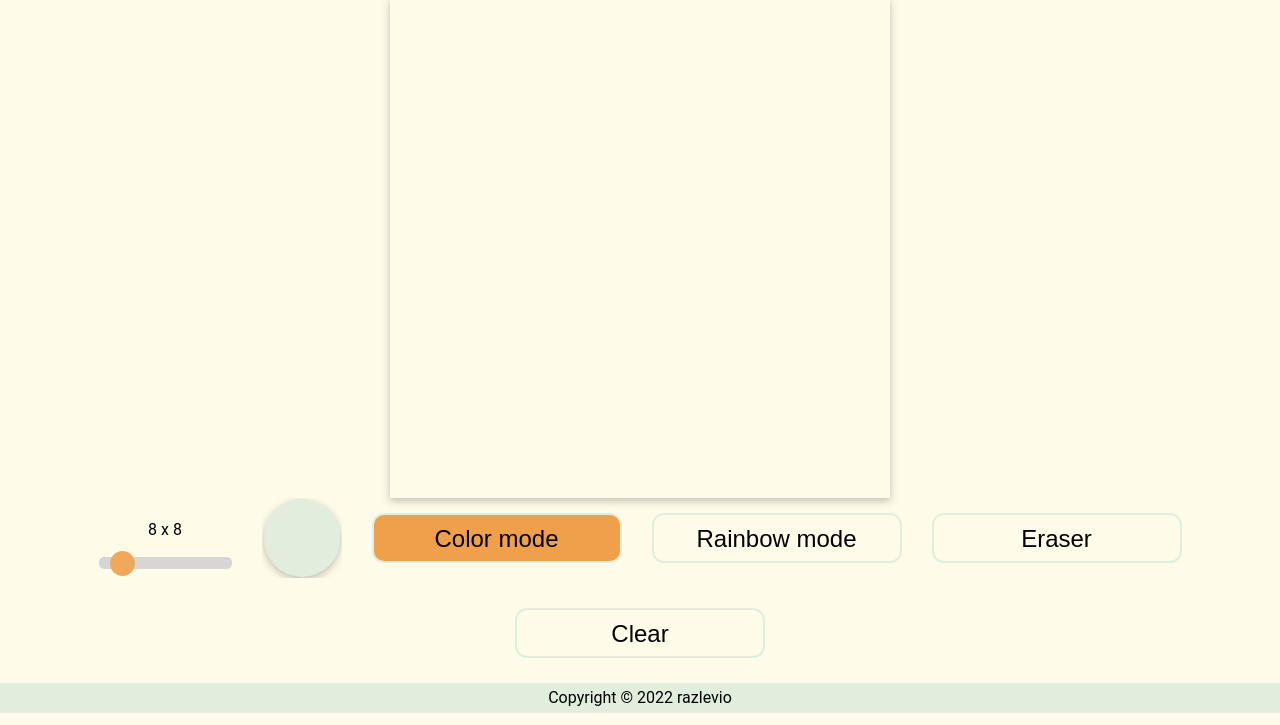
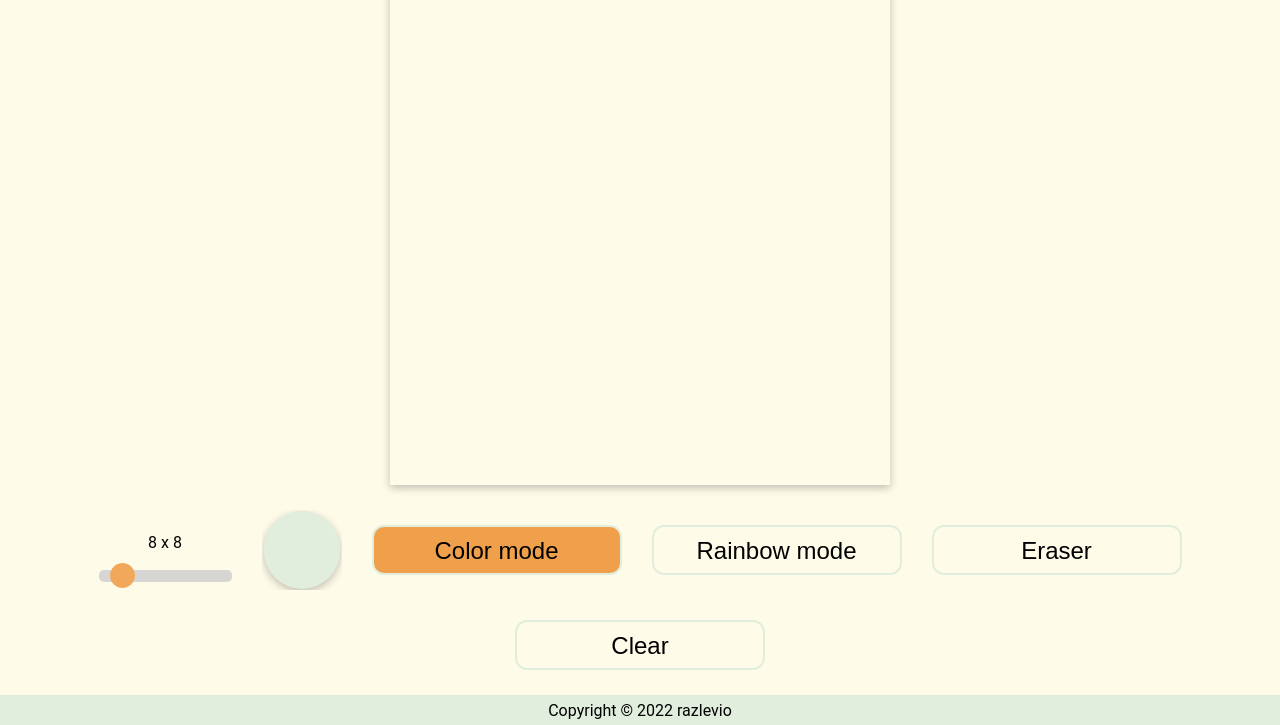
Before and after one commit to razlevio/etch-a-sketch, a plain HTML site: page index.html in a window 1280 px wide. Shown: the part 140-865 px from the top of the page. Drawn offline with Linux system fonts and the light colour scheme.

Commit message:
product ready

```diff
--- a/styles.css
+++ b/styles.css
@@ -138,6 +138,7 @@ input[type="color"]::-webkit-color-swatch {
   justify-content: center;
   align-items: center;
   flex-wrap: wrap;
+  padding-top: 25px;
   padding-bottom: 25px;
 }
 
```
